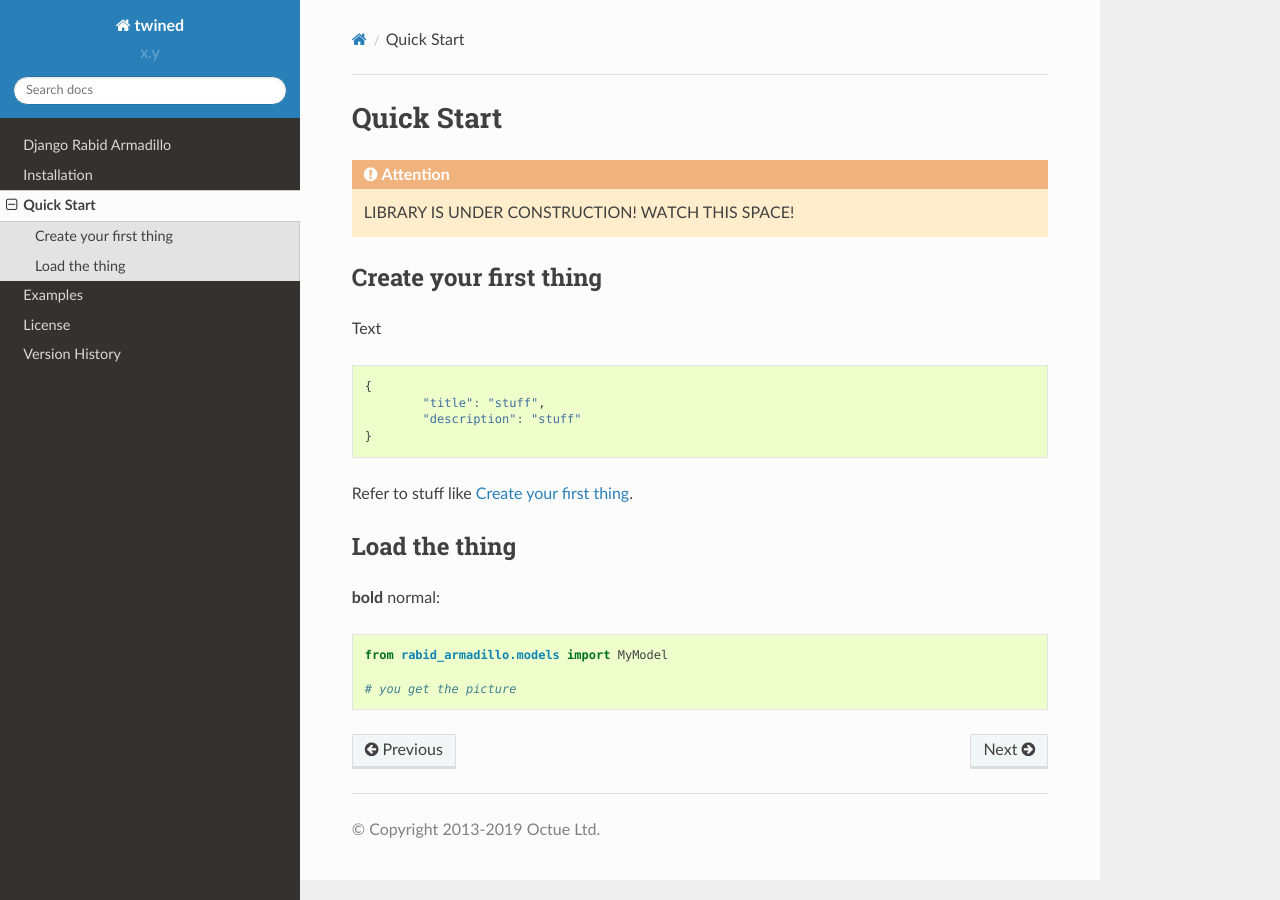
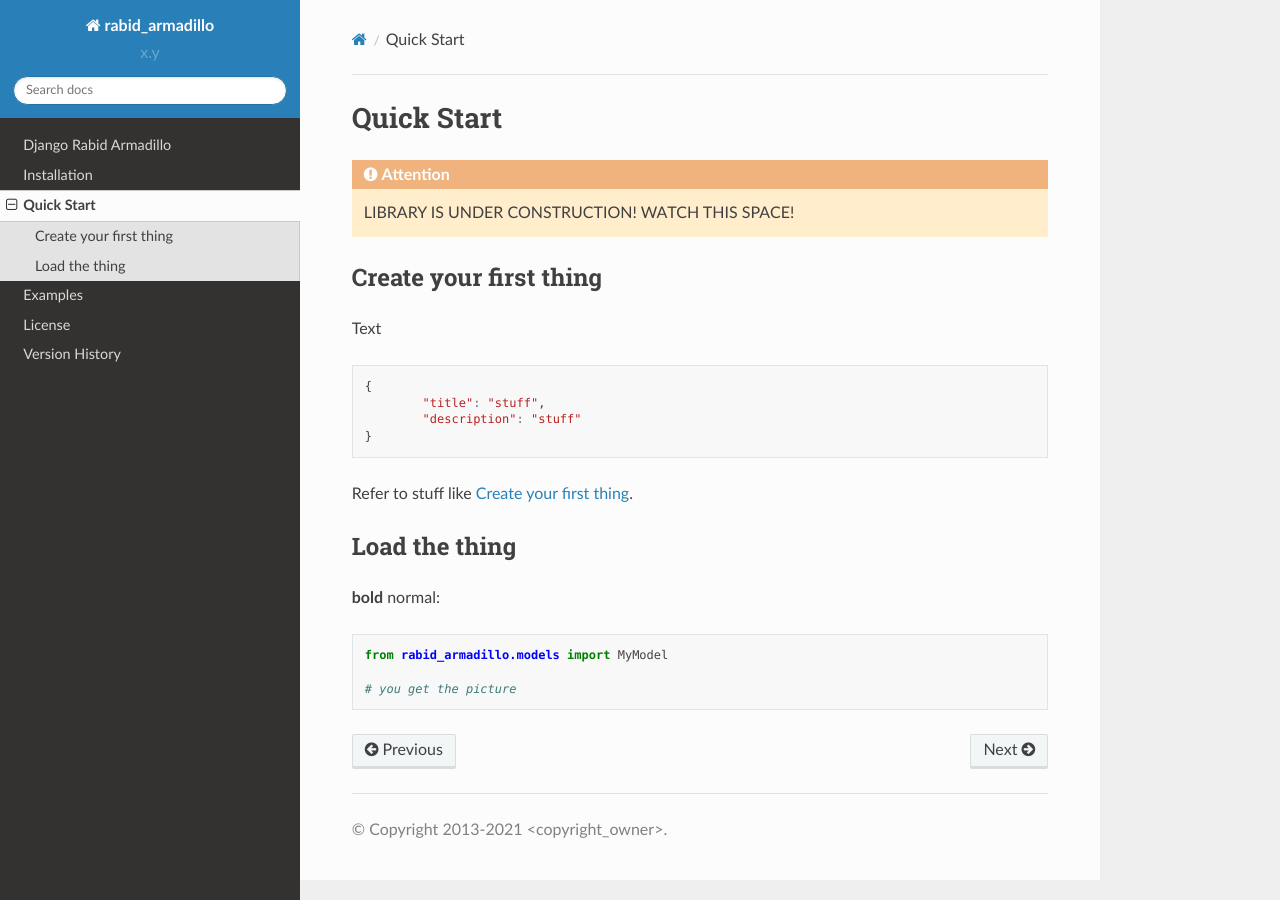
Before and after one commit to thclark/django-rabid-armadillo, a Sphinx documentation site: the page built from docs/source/quick_start.rst, in a window 1280 px wide. Built offline with Sphinx 7.4.7 and the Read the Docs theme 2.0.0, drawn with Linux system fonts in a browser that asks for light colours.

```diff
--- a/docs/source/conf.py
+++ b/docs/source/conf.py
@@ -11,12 +11,15 @@
 # serve to show the default.
 
 import os
+import sys
 import sphinx_rtd_theme
+
 
 # If extensions (or modules to document with autodoc) are in another directory,
 # add these directories to sys.path here. If the directory is relative to the
 # documentation root, use os.path.abspath to make it absolute, like shown here.
-# sys.path.insert(0, os.path.abspath('.'))
+sys.path.insert(0, os.path.abspath("../.."))
+sys.path.insert(0, os.path.abspath("./_ext"))
 
 # -- General configuration -----------------------------------------------------
 
@@ -28,39 +31,42 @@ import sphinx_rtd_theme
 # Breate and exhale are added as recommended by:
 #   https://exhale.readthedocs.io/en/latest/usage.html#usage-quickstart-guide
 extensions = [
-    'sphinx.ext.todo',
-    'sphinx_tabs.tabs',
-    'sphinx.ext.mathjax',
-    'sphinx.ext.ifconfig',
-    'breathe',
-    'exhale'
+    "sphinx.ext.autodoc",
+    "sphinx.ext.doctest",
+    "sphinx.ext.todo",
+    "sphinx.ext.coverage",
+    "sphinx.ext.viewcode",
+    "sphinx_tabs.tabs",
+    "sphinx.ext.mathjax",
+    "sphinx.ext.ifconfig",
+    "sphinx_charts.charts",
 ]
 
 # Add any paths that contain templates here, relative to this directory.
-templates_path = ['_templates']
+templates_path = ["_templates"]
 
 # The suffix of source filenames.
-source_suffix = '.rst'
+source_suffix = ".rst"
 
 # The encoding of source files.
 # source_encoding = 'utf-8-sig'
 
 # The master toctree document.
-master_doc = 'index'
+master_doc = "index"
 
 # General information about the project.
-project = u'twined'
-copyright = u'2013-2019 Octue Ltd'
+project = u"rabid_armadillo"
+copyright = u"2013-2021 <copyright_owner>"
 
 # The version info for the project you're documenting, acts as replacement for
 # |version| and |release|, also used in various other places throughout the
 # built documents.
 
 # The full version, including alpha/beta/rc tags.
-release = os.getenv('RELEASE_TAG', 'x.y.unknown')
+release = os.getenv("RELEASE_TAG", "x.y.unknown")
 
 # The short X.Y version.
-version = '.'.join(release.split('.')[0:2])
+version = ".".join(release.split(".")[0:2])
 
 # The language for content autogenerated by Sphinx. Refer to documentation
 # for a list of supported languages.
@@ -91,46 +97,16 @@ exclude_patterns = []
 # show_authors = False
 
 # The name of the Pygments (syntax highlighting) style to use.
-pygments_style = 'sphinx'
+pygments_style = None
 
 # A list of ignored prefixes for module index sorting.
 # modindex_common_prefix = []
-
-# -- Breathe and Exhale Configuration ------------------------------------------
-
-# Setup the breathe extension
-breathe_projects = {
-    "My Project": "./doxyoutput/xml"
-}
-breathe_default_project = "My Project"
-
-# Setup the exhale extension
-exhale_args = {
-    # These arguments are required
-    "containmentFolder":     "./library_api",
-    "rootFileName":          "library_root.rst",
-    "rootFileTitle":         "Library API",
-    "doxygenStripFromPath":  "../../",
-    # Suggested optional arguments
-    "createTreeView":        True,
-    # TIP: if using the sphinx-bootstrap-theme, you need
-    # "treeViewIsBootstrap": True,
-    "exhaleExecutesDoxygen": True,
-    "exhaleDoxygenStdin":    "INPUT = ../../source"
-}
-
-# Tell sphinx what the primary language being documented is
-primary_domain = 'python'
-
-# Tell sphinx what the pygments highlight language should be
-highlight_language = 'python'
-
 
 # -- Options for HTML output ---------------------------------------------------
 
 # The theme to use for HTML and HTML Help pages.  See the documentation for
 # a list of builtin themes.
-html_theme = 'sphinx_rtd_theme'
+html_theme = "sphinx_rtd_theme"
 
 # Theme options are theme-specific and customize the look and feel of a theme
 # further.  For a list of options available for each theme, see the
@@ -155,12 +131,12 @@ html_title = None
 # The name of an image file (within the static path) to use as favicon of the
 # docs.  This file should be a Windows icon file (.ico) being 16x16 or 32x32
 # pixels large.
-html_favicon = 'favicon.ico'
+html_favicon = "favicon.ico"
 
 # Add any paths that contain custom static files (such as style sheets) here,
 # relative to this directory. They are copied after the builtin static files,
 # so a file named "default.css" will overwrite the builtin "default.css".
-html_static_path = ['_static']
+html_static_path = ["_static"]
 
 # If not '', a 'Last updated on:' timestamp is inserted at every page bottom,
 # using the given strftime format.
@@ -204,17 +180,15 @@ html_show_copyright = True
 # html_file_suffix = None
 
 # Output file base name for HTML help builder.
-htmlhelp_basename = 'rabid_armadillo_doc'
+htmlhelp_basename = "rabid_armadillo_doc"
 
 # -- Options for LaTeX output --------------------------------------------------
 
 latex_elements = {
     # The paper size ('letterpaper' or 'a4paper').
     # 'papersize': 'letterpaper',
-
     # The font size ('10pt', '11pt' or '12pt').
     # 'pointsize': '10pt',
-
     # Additional stuff for the LaTeX preamble.
     # 'preamble': '',
 }
@@ -222,8 +196,7 @@ latex_elements = {
 # Grouping the document tree into LaTeX files. List of tuples
 # (source start file, target name, title, author, documentclass [howto/manual]).
 latex_documents = [
-  ('index', 'rabid_armadillo.tex', u'Rabid Armadillo',
-   u'<copyright_owner>', 'manual'),
+    ("index", "rabid_armadillo.tex", u"Rabid Armadillo", u"<copyright_owner>", "manual"),
 ]
 
 # The name of an image file (relative to this directory) to place at the top of
@@ -251,10 +224,7 @@ latex_documents = [
 
 # One entry per manual page. List of tuples
 # (source start file, name, description, authors, manual section).
-man_pages = [
-    ('index', 'rabid_armadillo', u'Rabid Armadillo',
-     [u'<copyright_owner>'], 1)
-]
+man_pages = [("index", "rabid_armadillo", u"Rabid Armadillo", [u"<copyright_owner>"], 1)]
 
 # If true, show URL addresses after external links.
 # man_show_urls = False
@@ -266,9 +236,15 @@ man_pages = [
 # (source start file, target name, title, author,
 #  dir menu entry, description, category)
 texinfo_documents = [
-  ('index', 'rabid_armadillo', u'Rabid Armadillo',
-   u'<copyright_owner>', 'Rabid Armadillo', 'Rabid Armadillo is a library to help armadillos with their rabies problems.',
-   'Miscellaneous'),
+    (
+        "index",
+        "rabid_armadillo",
+        u"Rabid Armadillo",
+        u"<copyright_owner>",
+        "Rabid Armadillo",
+        "Rabid Armadillo is a library to help armadillos with their rabies problems.",
+        "Miscellaneous",
+    ),
 ]
 
 # Documents to append as an appendix to all manuals.
```
